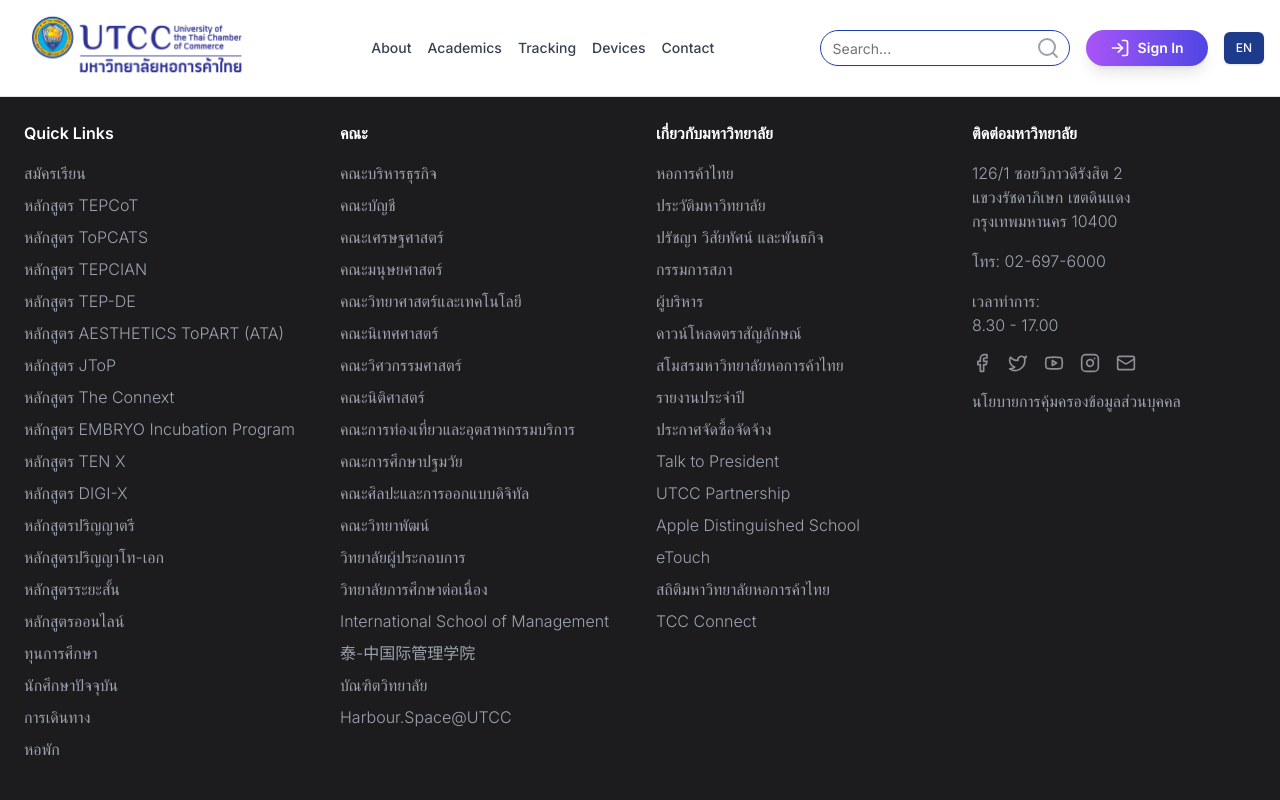
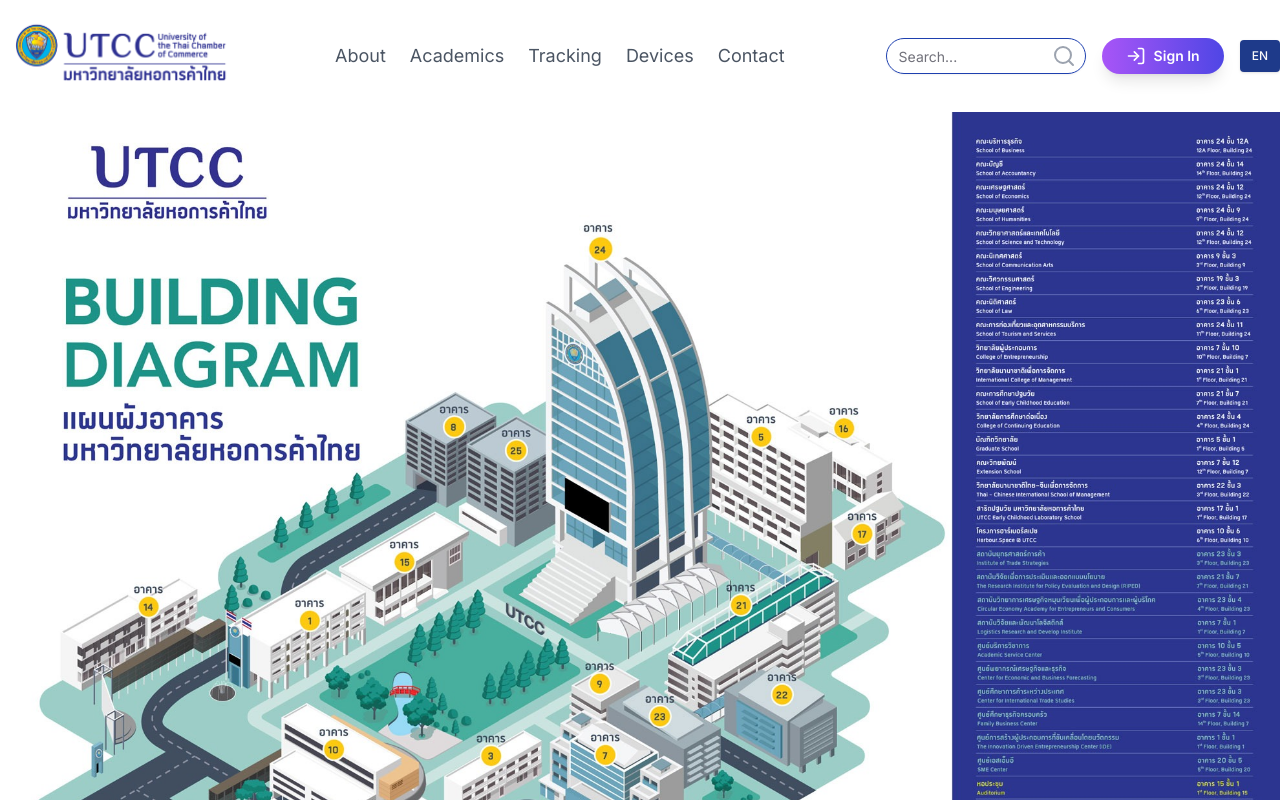
Before and after one commit to kiriyadee/utcc-ipad-v3, a Next.js app: page /contact in a window 1280 px wide. Shown: the top 800 px of the page. Built offline with nearby package versions, Linux system fonts and the light colour scheme.

Commit message:
Refactor contact page to add lazy loading for UTCC campus image

```diff
--- a/app/contact/page.tsx
+++ b/app/contact/page.tsx
@@ -5,14 +5,15 @@
 export default function ContactPage() {
   return (
     <div className="min-h-full">
-      <div className="relative overflow-hidden">
-        <div className="absolute inset-0">
+      <div className="overflow-hidden">
+        <div className="inset-0">
           <Image
             width={1920}
             height={1080}
             src="/UTCC_building-Diagram_2022.jpg"
             alt="UTCC Campus"
             className="w-full object-cover lg:mt-0"
+            lazyBoundary="100vh"
             layout="responsive"
             loading="lazy"
           />
--- a/components/header.tsx
+++ b/components/header.tsx
@@ -11,8 +11,7 @@
 import { Button } from "./ui/button";
 import { cn } from "@/lib/utils";
 import { Input } from "./ui/input";
-import { LogIn, Menu, Search } from "lucide-react";
-import { ModeToggle } from "./mode-toggle";
+import { LogIn, Search } from "lucide-react";
 import toast from "react-hot-toast";
 
 interface SignInButtonProps {
@@ -33,12 +32,12 @@
   return (
     <header
       className={cn(
-        "sticky top-0 z-50 w-full transition-all duration-300",
+        "sticky top-0 z-50 w-full transition-all duration-300 ease-in-out py-6 pr-4 lg:pr-0",
         isScrolled ? "bg-white shadow-md" : "bg-transparent"
       )}
     >
       <div className="container mx-auto">
-        <div className="flex h-16 items-center justify-between m-4">
+        <div className="flex h-16 items-center justify-between">
           <div className="flex items-center">
             <Link href="/" className="flex items-center space-x-2">
               <img
@@ -50,7 +49,7 @@
               />
             </Link>
           </div>
-          <nav className="hidden md:flex space-x-4">
+          <nav className="hidden md:flex space-x-4 lg:space-x-6 md:pr-4">
             <NavItem href="/about">About</NavItem>
             <NavItem href="/academics">Academics</NavItem>
             <NavItem href="/tracking">Tracking</NavItem>
@@ -62,14 +61,16 @@
               <Input
                 type="search"
                 placeholder="Search..."
-                className="w-[250px] pr-8 rounded-full border-blue-800 focus:border-primary focus:ring focus:ring-primary focus:ring-opacity-50"
+                className="w-[200px] pr-8 rounded-full border-blue-800 focus:border-primary focus:ring focus:ring-primary focus:ring-opacity-50"
               />
               <Search className="absolute right-2.5 top-2.5 h-6 w-6 text-gray-400 pointer-events-none -mt-1" />
             </form>
             <SignInButton
               onSignIn={() => toast.success("Successfully created!")}
             />
-            <LanguageSelector />
+            <div className="hidden lg:flex">
+              <LanguageSelector />
+            </div>
           </div>
         </div>
       </div>
@@ -87,7 +88,7 @@
   return (
     <Link
       href={href}
-      className="text-sm font-medium text-gray-700 hover:text-primary transition-colors"
+      className="lg:text-lg text-sm font-normal text-gray-600 hover:text-primary transition-colors"
     >
       {children}
     </Link>
@@ -98,7 +99,7 @@
   return (
     <DropdownMenu>
       <DropdownMenuTrigger asChild>
-        <Button variant="utcc" size="sm" >
+        <Button variant="utcc" size="sm">
           EN
         </Button>
       </DropdownMenuTrigger>
--- a/components/ui/button.tsx
+++ b/components/ui/button.tsx
@@ -23,7 +23,7 @@
       },
       size: {
         default: "h-9 px-4 py-2",
-        sm: "h-8 rounded-md px-3 text-xs",
+        sm: "h-8 rounded-sm px-3 text-xs",
         lg: "h-10 rounded-md px-8",
         icon: "h-9 w-9",
       },
```
